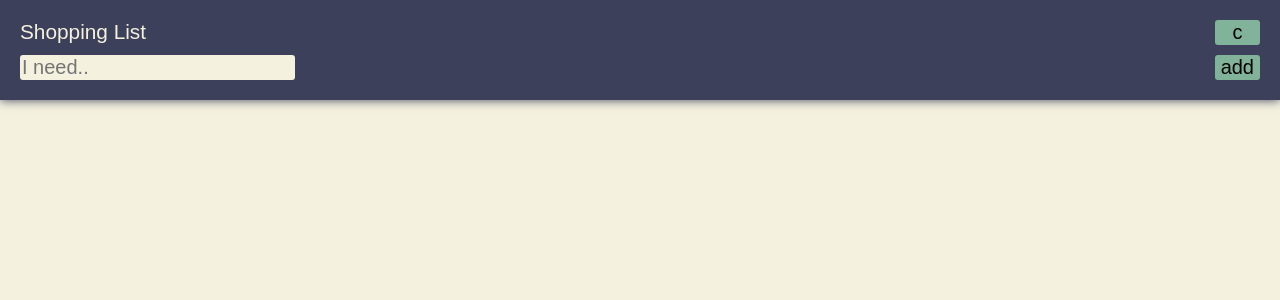
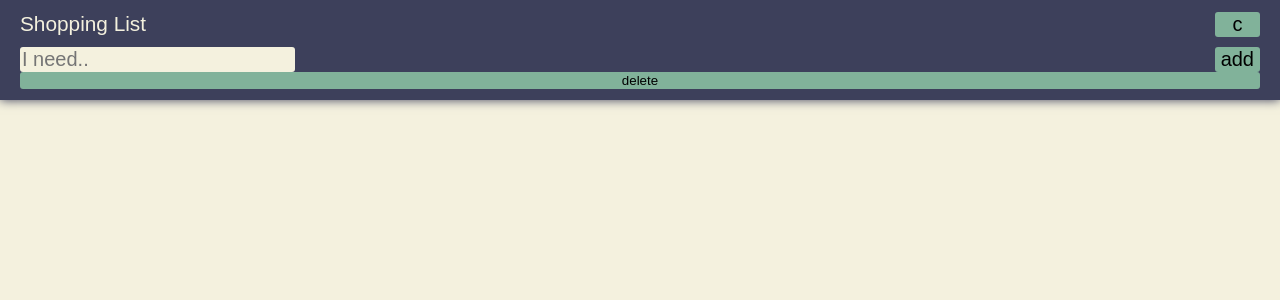
Before and after one commit to maxilukowski/capstone-project, a React (Create React App) app: page / in a window 1280 px wide. Shown: the top 300 px of the page. Built offline with nearby package versions, Linux system fonts and the light colour scheme.

Commit message:
add local storage, a clear page button, and keypress function

```diff
--- a/src/components/ShoppingList/Header.js
+++ b/src/components/ShoppingList/Header.js
@@ -3,7 +3,7 @@ import styled from 'styled-components'
 import Button from '../Button'
 import ListNameEdit0r from './ListNameEdit0r'
 
-export default ({ onSubmit }) => {
+export default ({ onSubmit, onClickDelete }) => {
   return (
     <Container>
       <ListNameEdit0r />
@@ -17,6 +17,7 @@ export default ({ onSubmit }) => {
         />
         <Button text='add' fontSize='20px' />
       </StyledForm>
+      <Button onClick={onClickDelete} text='delete' />
     </Container>
   )
   function formSubmit(event) {
--- a/src/components/ShoppingList/ListNameEdit0r.js
+++ b/src/components/ShoppingList/ListNameEdit0r.js
@@ -20,7 +20,12 @@ export default () => {
             onChange={(event) => setInput(event.target.value)}
             value={input}
             type='text'
-            placeholder='e.g. supermarket'
+            onKeyDown={(event) => {
+              if (event.keyCode === 13) {
+                setToggle(!toggle)
+              }
+            }}
+            placeholder='e.g. farmer`s market'
             autoFocus
             required
             maxLength='20'
--- a/src/components/ShoppingList/index.js
+++ b/src/components/ShoppingList/index.js
@@ -3,26 +3,23 @@ import Header from './Header'
 import ShoppingList from './ShoppingList'
 import styled from 'styled-components'
 
-let initialId = 0
+let idSuffix = 0
 
 export default () => {
-  const [shoppingListItems, setShoppingListItems] = useState([])
+  const [shoppingListItems, setShoppingListItems] = useState(
+    JSON.parse(localStorage.getItem('shoppingListItems')) || []
+  )
   const activeList = shoppingListItems.filter((item) => item.isActive)
   const secondaryList = shoppingListItems.filter((item) => !item.isActive)
 
   useEffect(() => {
     localStorage.setItem('shoppingListItems', JSON.stringify(shoppingListItems))
-  }, [shoppingListItems])
-
-  useEffect(() => {
-    let array = []
-    shoppingListItems.forEach((element) => array.push(element.id))
-    console.log(array)
+    console.log(shoppingListItems)
   }, [shoppingListItems])
 
   return (
     <>
-      <Header onSubmit={addItems} />
+      <Header onSubmit={addItems} onClickDelete={clearPage} />
       <ShoppingList shoppingListItems={activeList} onClick={onItemClick} />
       {secondaryList.length < 1 ? null : (
         <StyledDiv>recently checked</StyledDiv>
@@ -37,15 +34,20 @@ export default () => {
   function onItemClick(listItem) {
     listItem.isActive = !listItem.isActive
     setShoppingListItems([...shoppingListItems])
+    console.log(listItem.id)
   }
 
   function addItems(title) {
-    initialId++
+    idSuffix++
 
     setShoppingListItems([
-      { title, id: initialId, isActive: true },
+      { title, id: `${Date.now()}_${idSuffix}`, isActive: true },
       ...shoppingListItems,
     ])
+  }
+
+  function clearPage() {
+    setShoppingListItems([])
   }
 }
 
```
